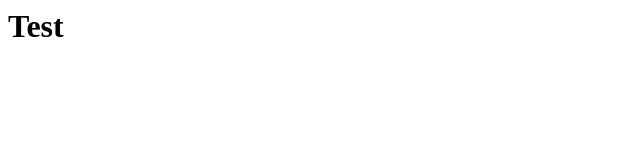
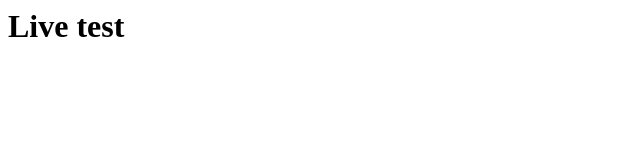
Before and after one commit to Watchcattimer/CANBitPattern, a plain HTML site: page index.html in a window 1280 px wide. Shown: the whole page, without its empty margins (0-640 px from the left). Drawn offline with Linux system fonts and the light colour scheme.

Commit message:
Update index.html
live test

```diff
--- a/index.html
+++ b/index.html
@@ -1,3 +1,3 @@
-<html><h1>Test</h1>
+<html><h1>Live test</h1>
   <script src="script.js"></script>
 </html>
```
